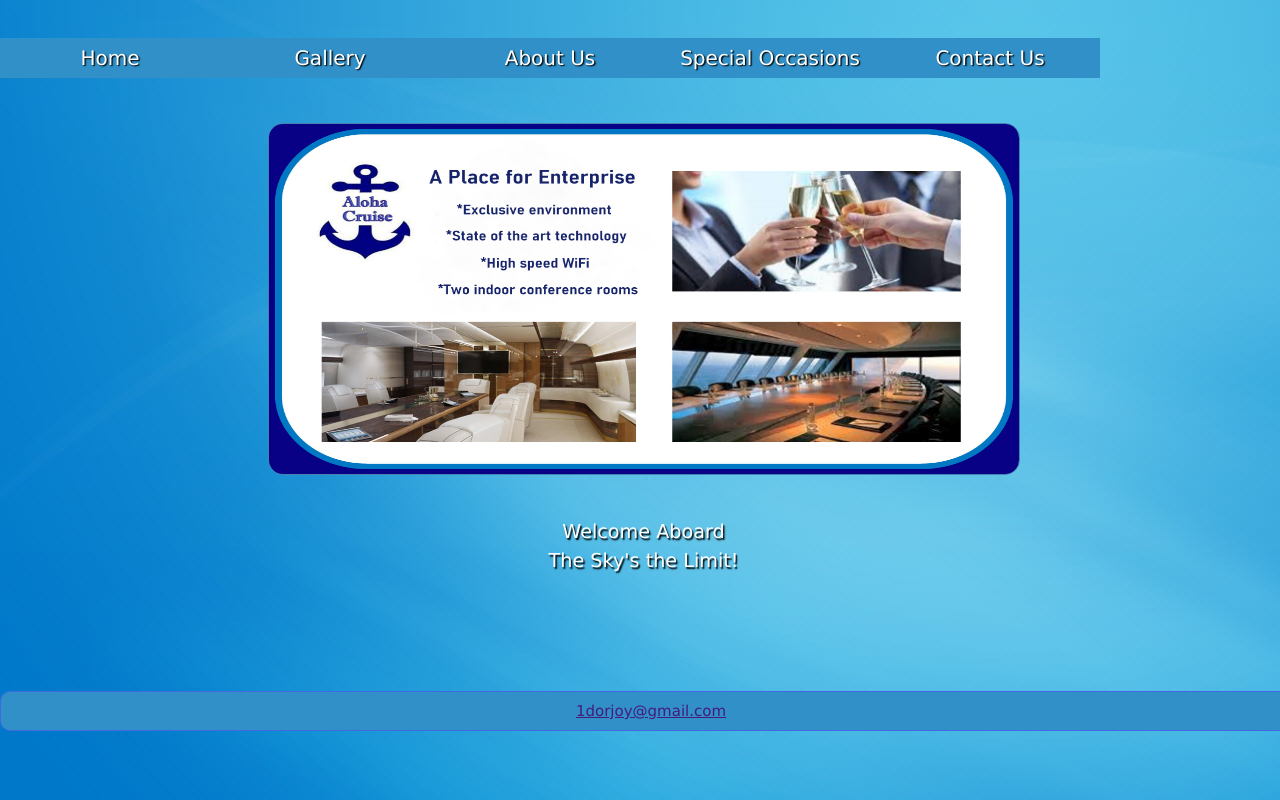
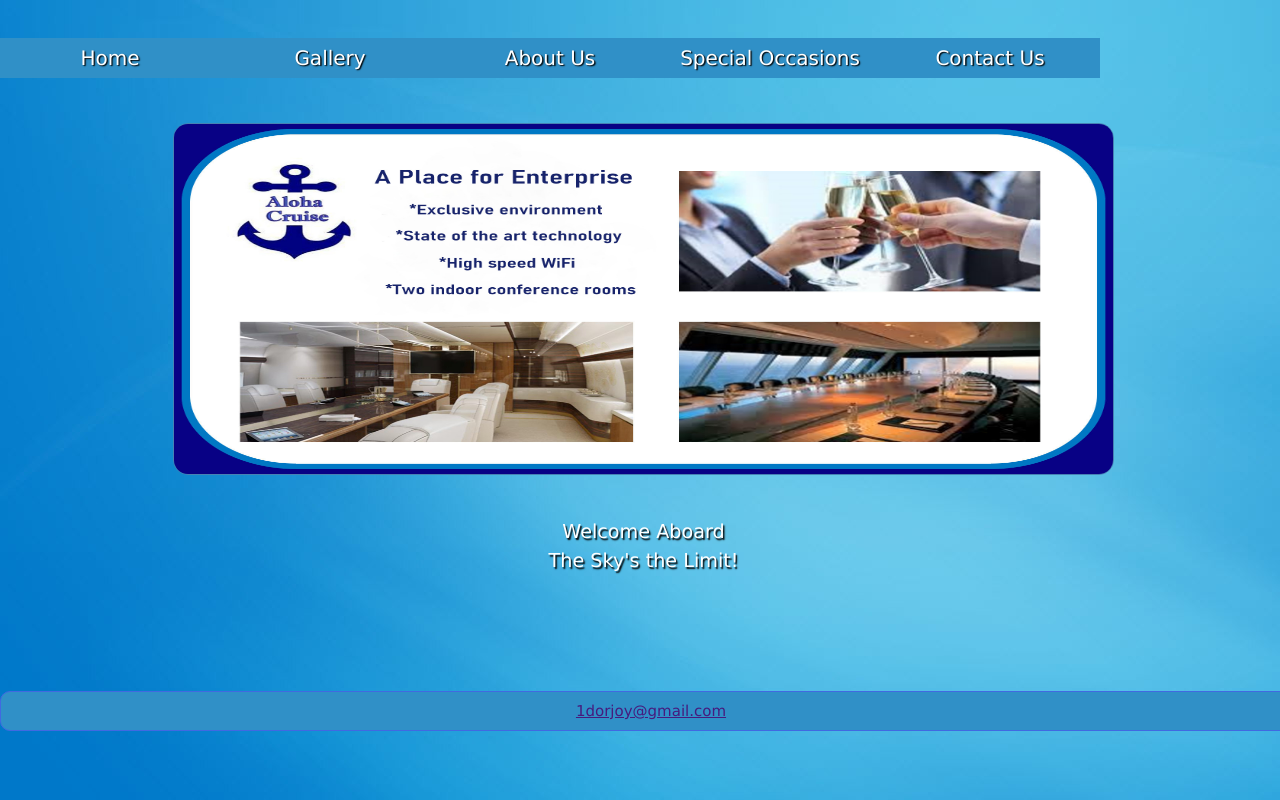
Before and after one commit to DoryJoy/Aloha-Cruise-on-Anuenue, a plain HTML site: page business.html in a window 1280 px wide. Shown: the top 800 px of the page. Drawn offline with Linux system fonts and the light colour scheme.

Commit message:
Update business.html

```diff
--- a/business.html
+++ b/business.html
@@ -83,7 +83,7 @@ p{	font-size: 120%;
 <main>
 	<div class="mainPhoto">
 		<img src="business.jpg"
-		width="750px" height="350px">
+		width="75%" height="350px">
 
 <p>Welcome Aboard<br>The Sky's the Limit!</p>
 
```
